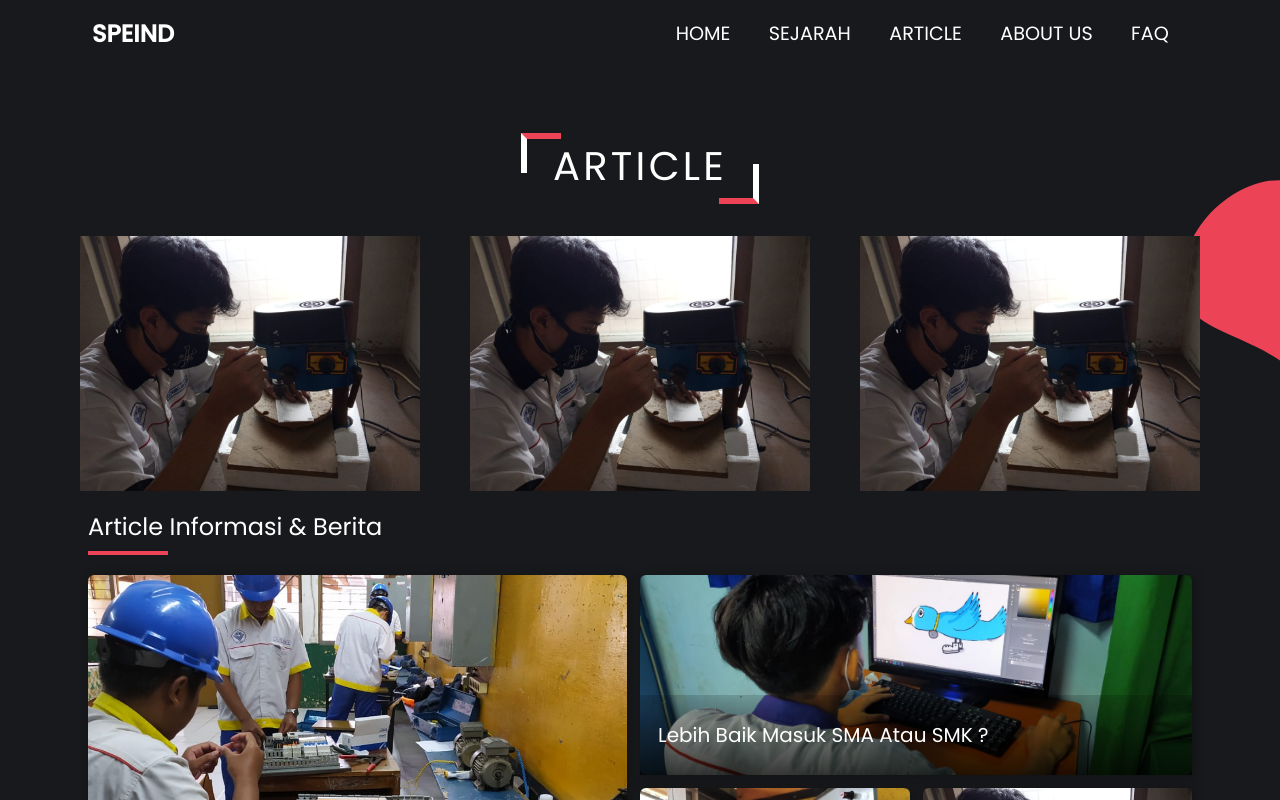
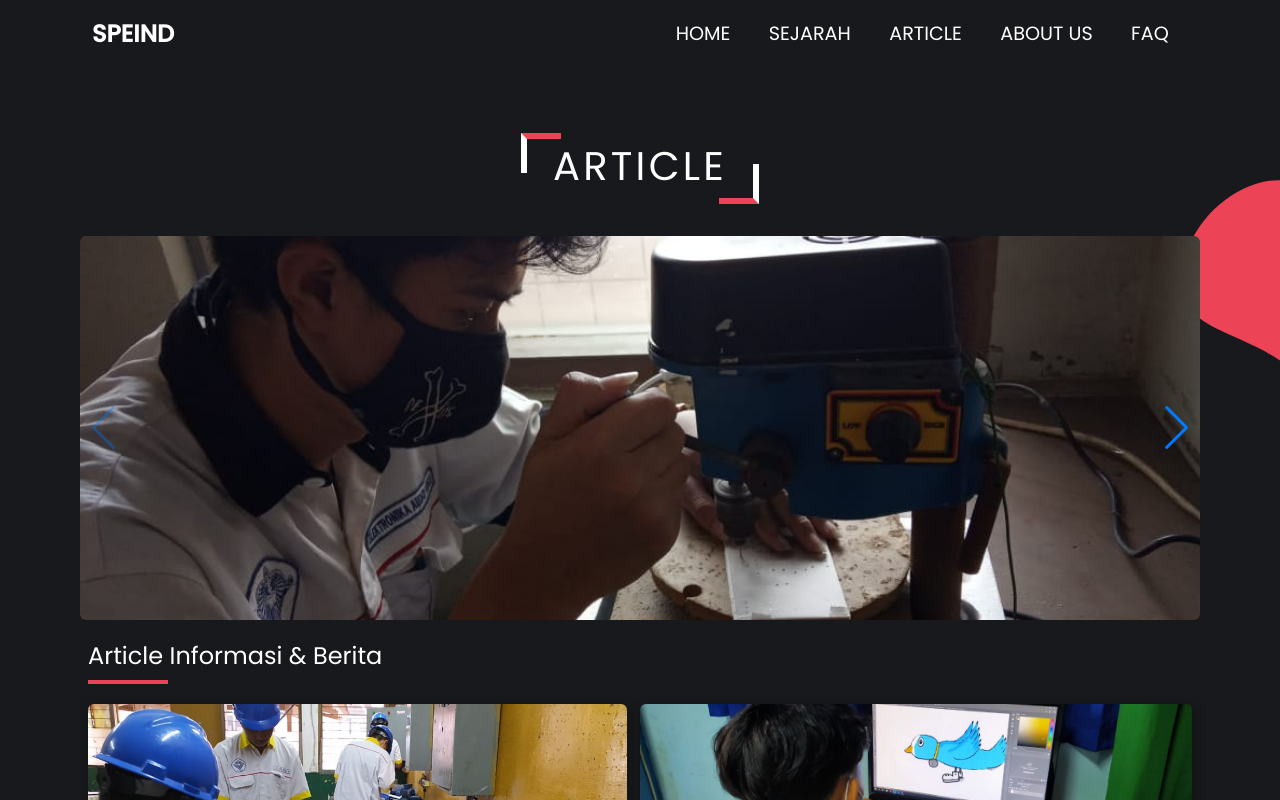
Before and after one commit to gkyla/speind, a Vue app: page /article in a window 1280 px wide. Shown: the top 800 px of the page. Built offline with nearby package versions, Linux system fonts and the light colour scheme.

Commit message:
update swiper

```diff
--- a/src/views/Article.vue
+++ b/src/views/Article.vue
@@ -8,22 +8,20 @@
 
     <div class="mt-10">
       <swiper
-        :slides-per-view="3"
+        :slides-per-view="1"
         :space-between="50"
-        @swiper="onSwiper"
-        @slideChange="onSlideChange"
+        :navigation="true"
+        class="h-96 rounded-md"
       >
         <swiper-slide>
-          <img src="/img/article/av.jpeg" alt="" />
+          <img
+            src="/img/article/av.jpeg"
+            class="w-full h-full object-cover"
+            alt=""
+          />
         </swiper-slide>
         <swiper-slide>
-          <img src="/img/article/av.jpeg" alt="" />
-        </swiper-slide>
-        <swiper-slide>
-          <img src="/img/article/av.jpeg" alt="" />
-        </swiper-slide>
-        <swiper-slide>
-          <img src="/img/article/av.jpeg" alt="" />
+          <img src="/img/article/av.jpeg" class="w-full" alt="" />
         </swiper-slide>
       </swiper>
     </div>
@@ -137,7 +135,16 @@
 <script>
 import { mapGetters } from 'vuex';
 import { Swiper, SwiperSlide } from 'swiper/vue';
+
+import SwiperCore, {
+  Navigation,
+} from 'swiper/core';
 import 'swiper/swiper.scss';
+import 'swiper/components/controller/controller.scss';
+import 'swiper/components/navigation/navigation.scss';
+
+// install Swiper modules
+SwiperCore.use([Navigation]);
 // https://majalahsunday.com/lebih-baik-masuk-sma-atau-smk-ketahui-7-hal-ini-sebelum-memilih/
 
 export default {
```
